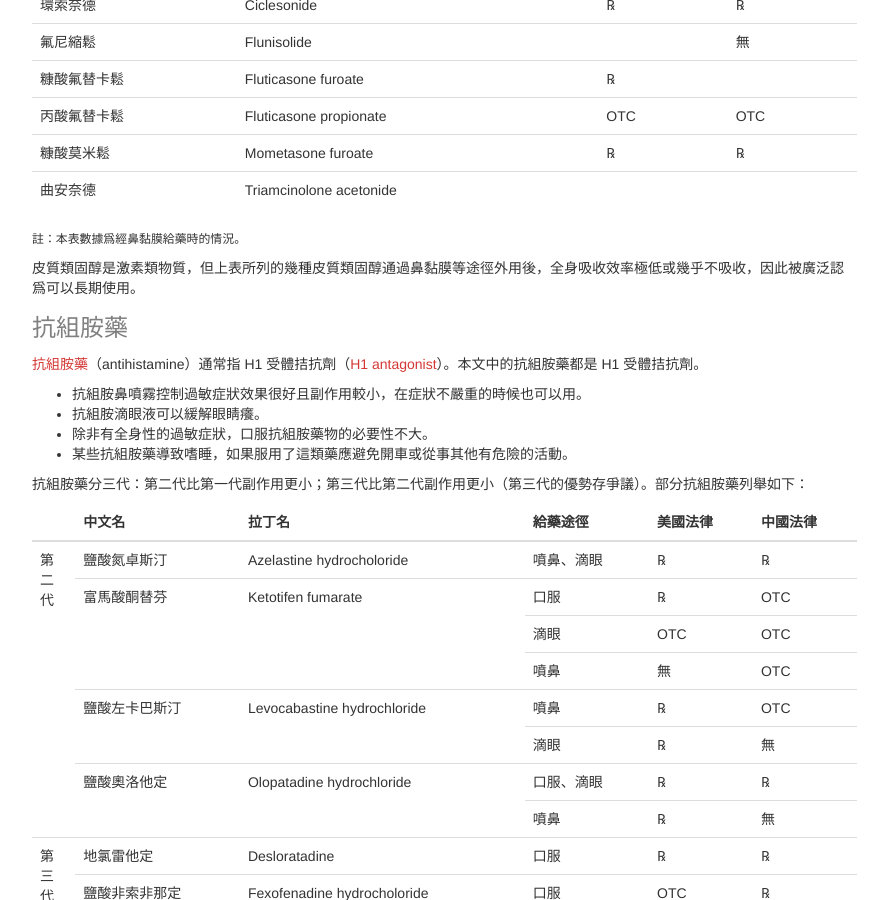
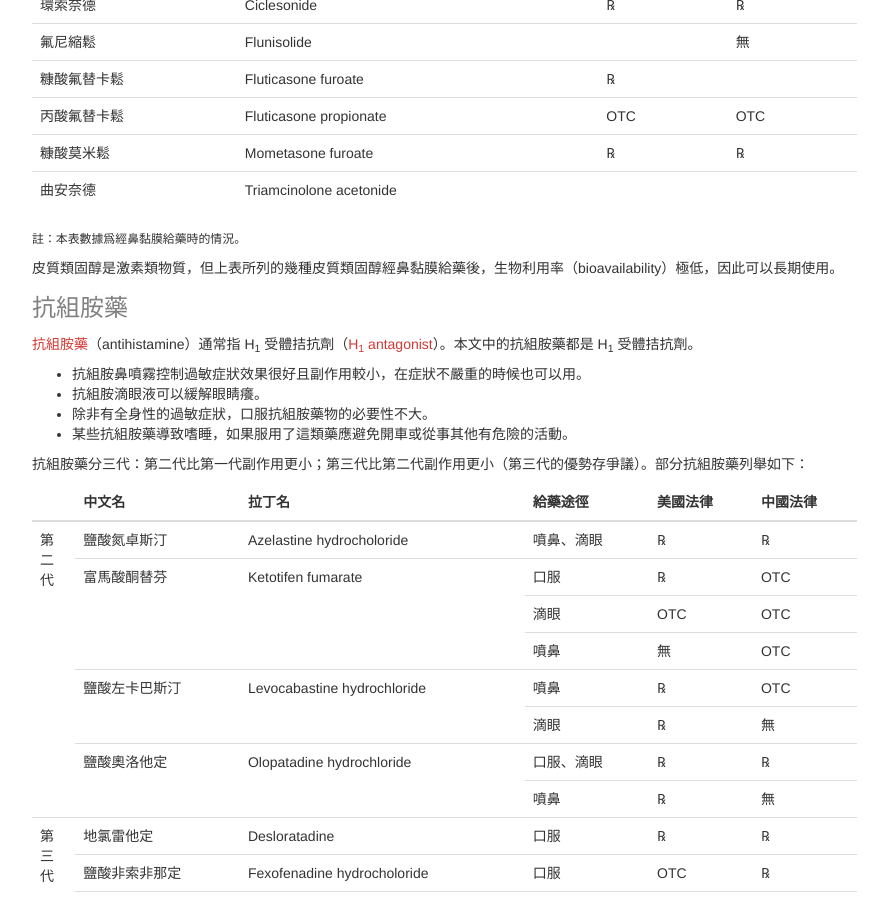
Before and after one commit to dancju/dancju.github.io, a Jekyll site: the page built from _posts/2016-11-05-allergic-rhinitis.md, in a window 1280 px wide and 900 px high, scrolled down 1874 px. Shown: the whole window, without its empty margins (338-1226 px from the left). Built offline with Jekyll 4.4.1, drawn with Linux system fonts in a browser that asks for light colours; nearby versions of some CDN libraries; a script that is not in the unit is left out.

Commit message:
/Users/dan

```diff
--- a/_posts/2016-11-05-allergic-rhinitis.md
+++ b/_posts/2016-11-05-allergic-rhinitis.md
@@ -94,11 +94,11 @@ title: "過敏性鼻炎患者求生指南"
 
 <small>註：本表數據爲經鼻黏膜給藥時的情況。</small>
 
-皮質類固醇是激素類物質，但上表所列的幾種皮質類固醇通過鼻黏膜等途徑外用後，全身吸收效率極低或幾乎不吸收，因此被廣泛認爲可以長期使用。
+皮質類固醇是激素類物質，但上表所列的幾種皮質類固醇經鼻黏膜給藥後，生物利用率（bioavailability）極低，因此可以長期使用。
 
 ### 抗組胺藥
 
-[抗組胺藥](https://zh.wikipedia.org/wiki/%E6%8A%97%E7%B5%84%E7%B9%94%E8%83%BA%E8%97%A5){:target="_blank"}（antihistamine）通常指 H1 受體拮抗劑（[H1 antagonist](https://en.wikipedia.org/wiki/H1_antagonist){:target="_blank"}）。本文中的抗組胺藥都是 H1 受體拮抗劑。
+[抗組胺藥](https://zh.wikipedia.org/wiki/%E6%8A%97%E7%B5%84%E7%B9%94%E8%83%BA%E8%97%A5){:target="_blank"}（antihistamine）通常指 H<sub>1</sub> 受體拮抗劑（[H<sub>1</sub> antagonist](https://en.wikipedia.org/wiki/H1_antagonist){:target="_blank"}）。本文中的抗組胺藥都是 H<sub>1</sub> 受體拮抗劑。
 
 - 抗組胺鼻噴霧控制過敏症狀效果很好且副作用較小，在症狀不嚴重的時候也可以用。
 - 抗組胺滴眼液可以緩解眼睛癢。
```
Also changed, not shown: 1 other file.
